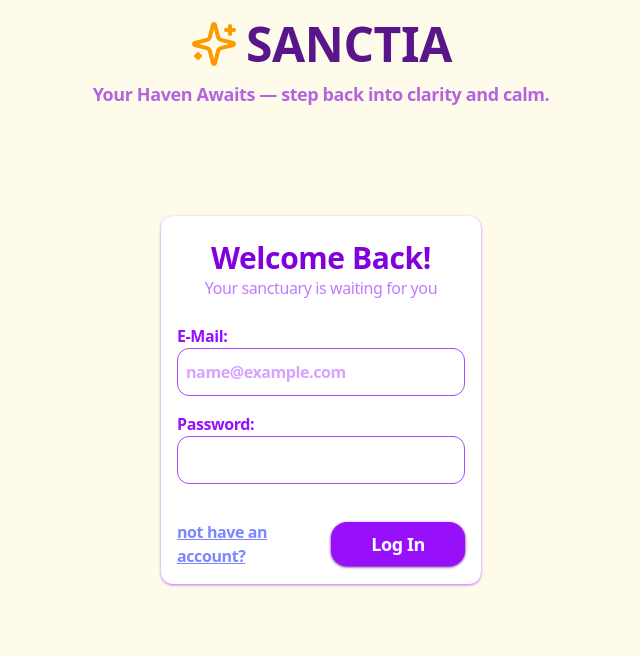
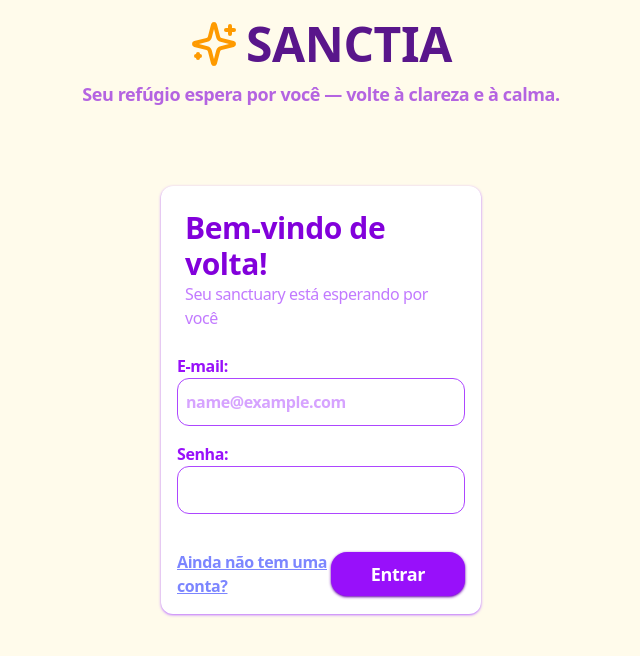
Before and after one commit to IbrahimKhan7208/Sanctia---Personality-Assist-Bot, a React app in the folder frontend/: page /login in a window 1280 px wide. Shown: the top 656 px of the page, without its empty margins (319-959 px from the left). Built offline with nearby package versions, Linux system fonts and the light colour scheme; the HTML template or start-up script is replaced by a standard one.

Commit message:
Fix-5 commit

```diff
--- a/frontend/src/pages/Login.jsx
+++ b/frontend/src/pages/Login.jsx
@@ -1,11 +1,12 @@
 import React, { useState } from "react";
 import { useNavigate } from "react-router-dom";
-import { LuSparkles } from "react-icons/lu";
+import { LuSparkles, LuLoader } from "react-icons/lu";
 import { Link } from "react-router-dom";
 import axios from "axios";
 
 const Login = () => {
   const [form, setform] = useState({ email: "", password: "" });
+  const [loading, setLoading] = useState(false);
   const navigate = useNavigate();
 
   const changeHandler = (e) => {
@@ -17,7 +18,7 @@ const Login = () => {
   const submitHandler = async (e) => {
     e.preventDefault();
     setErrorMsg("");
-
+    setLoading(true);
     const res = await axios.post(
       "https://sanctia-personality-assist-bot.onrender.com/user/login",
       form,
@@ -25,7 +26,7 @@ const Login = () => {
         withCredentials: true,
       }
     );
-
+    setLoading(false);
     if (res.data.error) {
       setErrorMsg(res.data.error);
     } else {
@@ -41,7 +42,7 @@ const Login = () => {
           <LuSparkles className="text-amber-500" /> SANCTIA
         </p>
         <p className="text-purple-700/60 text-lg font-semibold">
-          Your Haven Awaits — step back into clarity and calm.
+          Seu refúgio espera por você — volte à clareza e à calma.
         </p>
       </div>
 
@@ -51,15 +52,15 @@ const Login = () => {
           {/* Heading */}
           <div className="p-2 mb-4">
             <h1 className="text-purple-700 text-3xl flex justify-center">
-              Welcome Back!
+              Bem-vindo de volta!
             </h1>
             <p className="flex justify-center text-purple-400 font-medium">
-              Your sanctuary is waiting for you
+              Seu sanctuary está esperando por você
             </p>
           </div>
 
           {/* Email */}
-          <p className="text-purple-600">E-Mail:</p>
+          <p className="text-purple-600">E-mail:</p>
           <input
             type="email"
             name="email"
@@ -69,7 +70,7 @@ const Login = () => {
           />
 
           {/* Password */}
-          <p className="text-purple-600">Password:</p>
+          <p className="text-purple-600">Senha:</p>
           <input
             type="password"
             name="password"
@@ -80,14 +81,21 @@ const Login = () => {
           {/* Footer */}
           <div className="flex justify-between items-center mt-5">
             <Link to="/" className="text-indigo-400 underline">
-              not have an account?
+              Ainda não tem uma conta?
             </Link>
 
-            <input
-              type="submit"
-              value="Log In"
-              className="bg-purple-600 shadow shadow-purple-800 hover:bg-purple-700 duration-300 rounded-2xl py-2 px-10 cursor-pointer text-white text-lg"
-            />
+            {loading ? (
+              <p className="flex items-center gap-2 bg-purple-600 shadow shadow-purple-800 hover:bg-purple-700 duration-300 rounded-2xl p-2 cursor-pointer text-sm text-white">
+                <LuLoader className="w-4 h-4 animate-spin" />
+                <p className="animate-pulse">Entrando com cuidado...</p>
+              </p>
+            ) : (
+              <input
+                type="submit"
+                value="Entrar"
+                className="bg-purple-600 shadow shadow-purple-800 hover:bg-purple-700 duration-300 rounded-2xl py-2 px-10 cursor-pointer text-white text-lg"
+              />
+            )}
           </div>
           {errorMsg && (
             <p className="text-red-500 text-sm mt-3 text-right">{errorMsg}</p>
--- a/frontend/src/pages/Signup.jsx
+++ b/frontend/src/pages/Signup.jsx
@@ -1,13 +1,14 @@
 import React from "react";
 import { useState } from "react";
 import { useNavigate } from "react-router-dom";
-import { LuSparkles } from "react-icons/lu";
+import { LuSparkles, LuLoader } from "react-icons/lu";
 import { Link } from "react-router-dom";
 import axios from "axios";
 
 const Signup = () => {
   const [form, setform] = useState({ name: "", email: "", password: "" });
   const [errorMsg, setErrorMsg] = useState("");
+  const [loading, setLoading] = useState(false);
 
   const navigate = useNavigate();
 
@@ -18,7 +19,7 @@ const Signup = () => {
   const submitHandler = async (e) => {
     e.preventDefault();
     setErrorMsg("");
-
+    setLoading(true);
     try {
       const res = await axios.post(
         "https://sanctia-personality-assist-bot.onrender.com/user/signup",
@@ -28,6 +29,7 @@ const Signup = () => {
         }
       );
 
+      setLoading(false);
       if (res.data.error) {
         setErrorMsg(res.data.error);
       } else {
@@ -46,7 +48,7 @@ const Signup = () => {
           <LuSparkles className="text-amber-500" /> SANCTIA
         </p>
         <p className="text-purple-700/60 text-lg font-semibold">
-          Start Your Human Haven
+          Comece o seu refúgio humano
         </p>
       </div>
 
@@ -60,12 +62,12 @@ const Signup = () => {
           {/* Heading */}
           <div className="flex justify-center p-2 mb-3">
             <h1 className="text-3xl font-semibold text-purple-700 tracking-tighter">
-              Sign Up
+              Criar conta
             </h1>
           </div>
 
           {/* Name */}
-          <label className="text-purple-600">Name:</label>
+          <label className="text-purple-600">Nome:</label>
           <input
             type="text"
             name="name"
@@ -75,17 +77,17 @@ const Signup = () => {
           />
 
           {/* Email */}
-          <label className="text-purple-600">E-Mail:</label>
+          <label className="text-purple-600">E-mail:</label>
           <input
             type="email"
             name="email"
-            placeholder="name@example.com"
+            placeholder="nome@exemplo.com"
             onChange={changeHandler}
             className="mb-4 p-2 h-12 w-full border rounded-xl outline-none"
           />
 
           {/* Password */}
-          <label className="text-purple-600">Password:</label>
+          <label className="text-purple-600">Senha:</label>
           <input
             type="password"
             name="password"
@@ -96,13 +98,21 @@ const Signup = () => {
           {/* Actions */}
           <div className="flex justify-between items-center mt-5">
             <Link to="/login" className="text-indigo-400 underline">
-              já tem uma conta?
+              Já tem uma conta?
             </Link>
-            <input
-              type="submit"
-              value="Sign Up"
-              className="bg-purple-600 shadow shadow-purple-800 hover:bg-purple-700 duration-300 rounded-2xl py-2 px-10 text-white text-lg cursor-pointer"
-            />
+
+            {loading ? (
+              <p className="flex items-center gap-2 bg-purple-600 shadow shadow-purple-800 hover:bg-purple-700 duration-300 rounded-2xl p-3 cursor-pointer text-sm text-white">
+                <LuLoader className="w-4 h-4 animate-spin" />
+                <p className="animate-pulse">Criando seu espaço…</p>
+              </p>
+            ) : (
+              <input
+                type="submit"
+                value="Criar conta"
+                className="bg-purple-600 shadow shadow-purple-800 hover:bg-purple-700 duration-300 rounded-2xl py-2 px-10 text-white text-lg cursor-pointer"
+              />
+            )}
           </div>
           {errorMsg && (
             <p className="text-red-500 text-sm mt-3 text-right">{errorMsg}</p>
```
Also changed, not shown: 1 other file (tests, documents, lock files or other folders).
